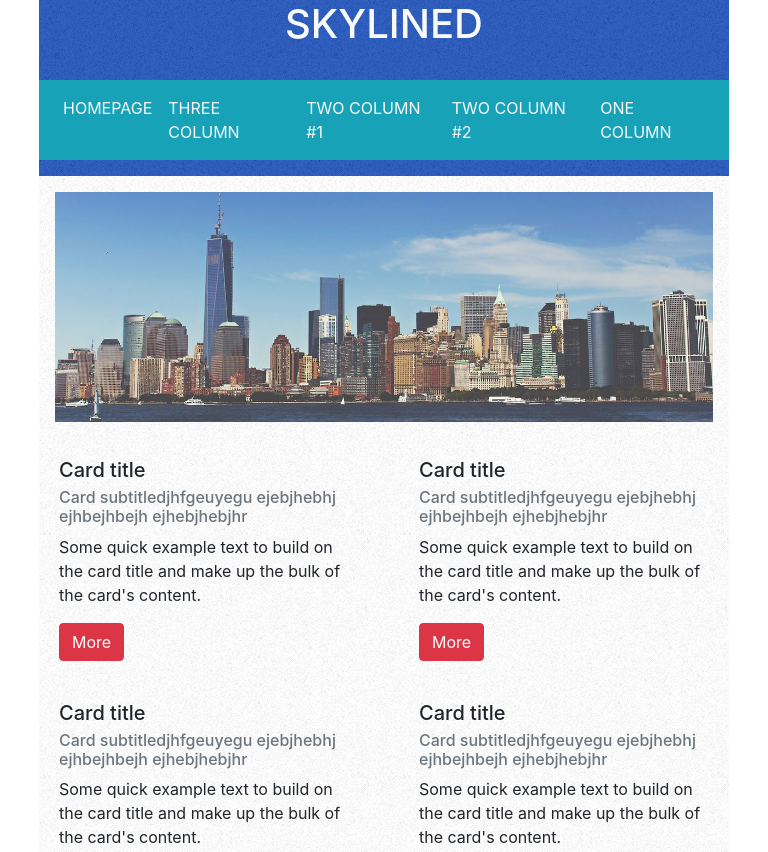
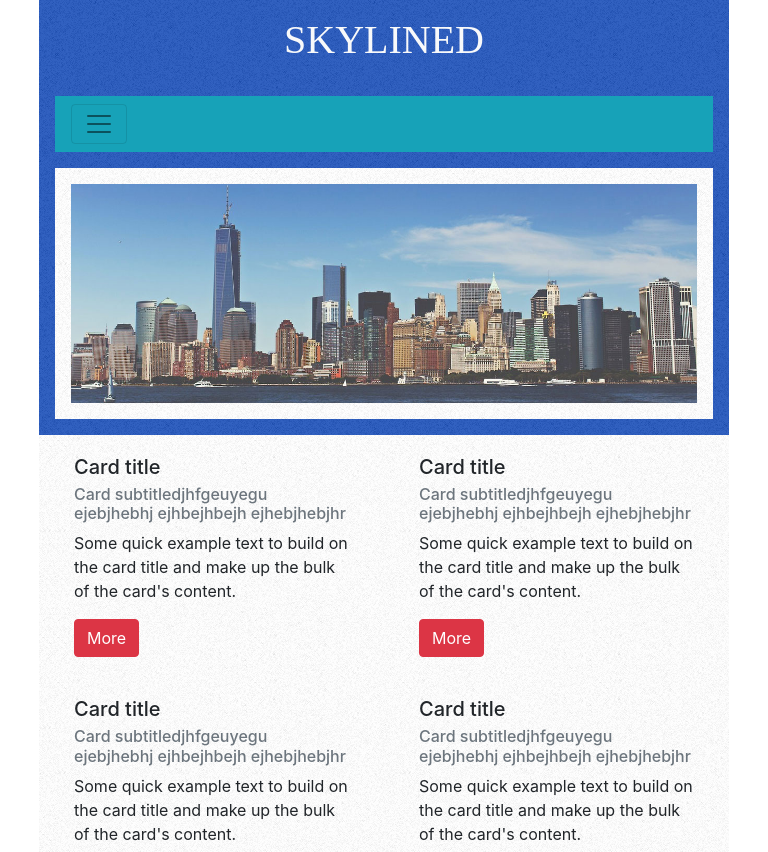
Before and after one commit to elozano03/chall6, a plain HTML site: page index.html in a window 768 px wide. Shown: the top 852 px of the page. Drawn offline with nearby package versions, Linux system fonts and the light colour scheme.

Commit message:
switch 4

```diff
--- a/index.html
+++ b/index.html
@@ -19,7 +19,7 @@
 
         <header>
             <h1 class="text-center text-light pb-4">SKYLINED</h1>
-            <nav class="navbar navbar-expand-md navbar-light bg-info mb-3 ">
+            <nav class="navbar navbar-expand-lg navbar-light bg-info mb-3 ">
                 <button class="navbar-toggler" type="button" data-toggle="collapse" data-target="#navbarNav"
                     aria-controls="navbarNav" aria-expanded="false" aria-label="Toggle navigation">
                     <span class="navbar-toggler-icon"></span>
--- a/style.css
+++ b/style.css
@@ -1,4 +1,3 @@
-
 
 /* DEBUT HEADER */
 
@@ -6,6 +5,13 @@ header{
     background-image: url(images/header.png);
 }
 
+h1{
+    font-family: 'Oswald';
+}
+
+nav{
+    font-family: 'Abel';
+}
 
 /* FIN HEADER */
 /* DEBUT MAIN */
@@ -21,3 +27,30 @@ main, .sect1_art, .img_header, .sect3_art{
 .bg-footer{
     background-image: url(images/footer.png);
 }
+
+.row{
+    margin: 0;
+    padding: 0;
+}
+
+
+@media screen and ( min-width: 1024px){
+    header{
+        padding: 3rem;
+    }
+}
+@media screen and (min-width: 767px) and (max-width: 1023px){
+    header{
+        padding: 1rem;
+    }
+    nav{
+        display: none;
+    }
+
+}
+
+@media screen and (max-width: 768px){
+    header{
+        padding-bottom: 1rem;
+    }
+}
```
